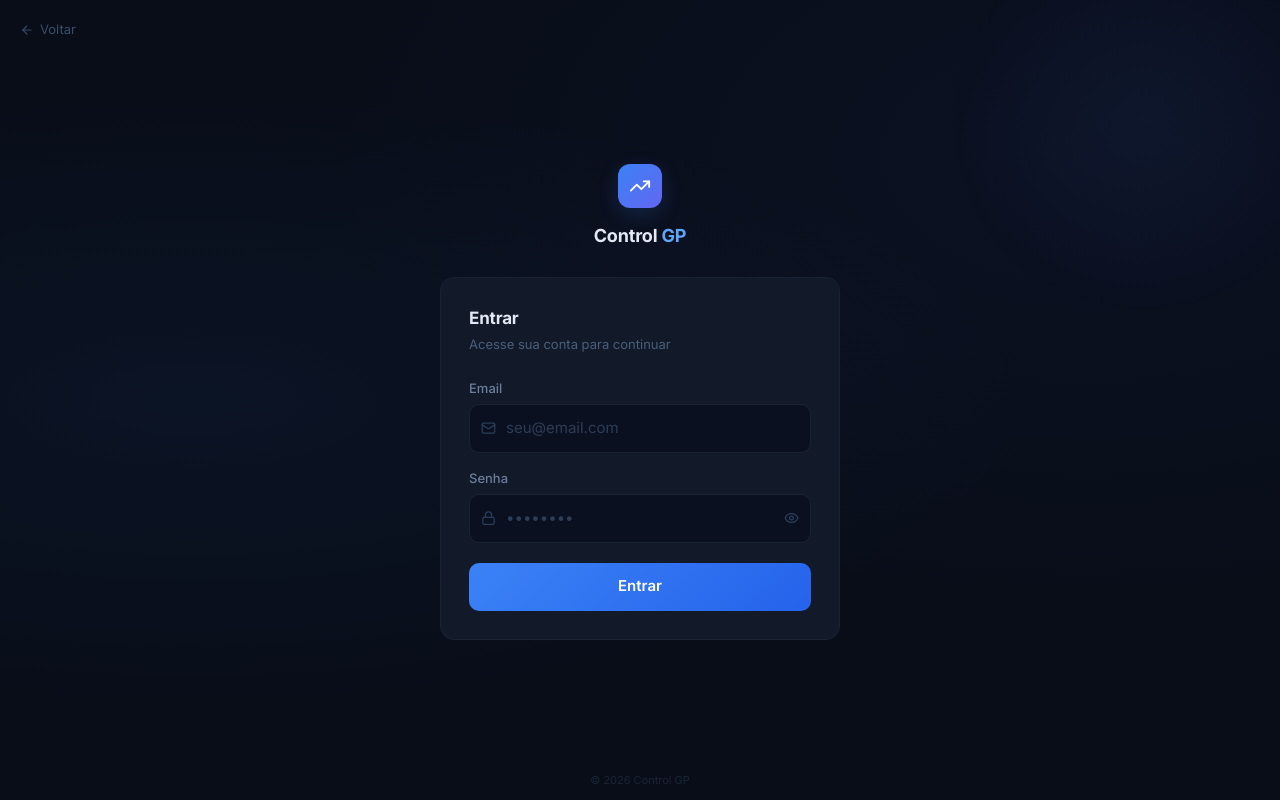
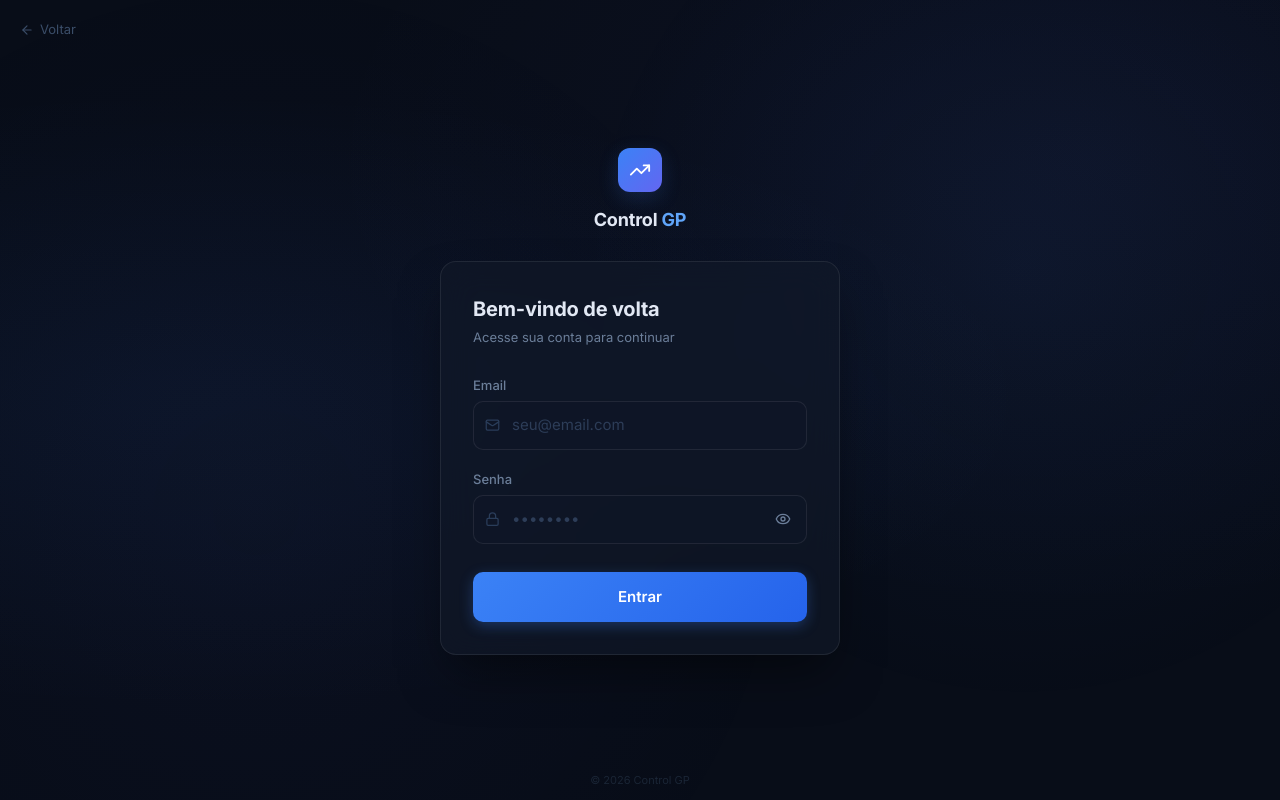
Before and after one commit to rorimlima/ControlGP, a React (Vite) app: page /login in a window 1280 px wide. Built offline with nearby package versions, Linux system fonts and the light colour scheme.

Commit message:
feat(auth): modern animations and glassmorphism on login screen

```diff
--- a/src/features/auth/AuthLayout.tsx
+++ b/src/features/auth/AuthLayout.tsx
@@ -17,13 +17,26 @@ export default function AuthLayout() {
       className="gradient-dark gradient-mesh"
       style={{ minHeight: '100dvh', display: 'flex', flexDirection: 'column' }}
     >
-      {/* Ambient glows */}
-      <div aria-hidden style={{ position: 'fixed', inset: 0, pointerEvents: 'none', overflow: 'hidden' }}>
-        <div style={{
-          position: 'absolute', top: '-10%', right: '-5%',
-          width: 400, height: 400,
-          background: 'radial-gradient(circle, rgba(59,130,246,0.05) 0%, transparent 70%)',
-        }} />
+      {/* Ambient glows animated */}
+      <div aria-hidden style={{ position: 'fixed', inset: 0, pointerEvents: 'none', overflow: 'hidden', zIndex: 0 }}>
+        <motion.div
+          animate={{ scale: [1, 1.2, 1], opacity: [0.4, 0.6, 0.4] }}
+          transition={{ duration: 8, repeat: Infinity, ease: 'easeInOut' }}
+          style={{
+            position: 'absolute', top: '-15%', right: '-10%',
+            width: '60vw', height: '60vw',
+            background: 'radial-gradient(circle, rgba(59,130,246,0.1) 0%, transparent 70%)',
+          }}
+        />
+        <motion.div
+          animate={{ scale: [1, 1.3, 1], opacity: [0.3, 0.5, 0.3] }}
+          transition={{ duration: 12, repeat: Infinity, ease: 'easeInOut', delay: 1 }}
+          style={{
+            position: 'absolute', bottom: '-20%', left: '-15%',
+            width: '70vw', height: '70vw',
+            background: 'radial-gradient(circle, rgba(99,102,241,0.08) 0%, transparent 70%)',
+          }}
+        />
       </div>
 
       {/* Back button */}
--- a/src/features/auth/LoginPage.tsx
+++ b/src/features/auth/LoginPage.tsx
@@ -4,7 +4,7 @@ import { useForm } from 'react-hook-form';
 import { zodResolver } from '@hookform/resolvers/zod';
 import { z } from 'zod';
 import { motion, AnimatePresence } from 'framer-motion';
-import { Eye, EyeOff, Mail, Lock, Loader2 } from 'lucide-react';
+import { Eye, EyeOff, Mail, Lock, Loader2, AlertTriangle } from 'lucide-react';
 import { toast } from 'sonner';
 import { useAuthStore } from '@/stores/auth-store';
 
@@ -83,50 +83,74 @@ export default function LoginPage() {
     }
   };
 
+  const containerVariants = {
+    hidden: { opacity: 0 },
+    visible: { opacity: 1, transition: { staggerChildren: 0.1 } }
+  };
+
+  const itemVariants = {
+    hidden: { opacity: 0, y: 15 },
+    visible: { opacity: 1, y: 0, transition: { type: 'spring' as const, stiffness: 300, damping: 24 } }
+  };
+
   return (
-    <div style={{
-      background: '#121929',
-      border: '1px solid #1a2236',
-      borderRadius: 14,
-      padding: '1.75rem',
-    }}>
-      <h2 style={{
-        fontSize: '1.0625rem',
+    <motion.div
+      initial={{ opacity: 0, scale: 0.95 }}
+      animate={{ opacity: 1, scale: 1 }}
+      transition={{ duration: 0.4, ease: 'easeOut' }}
+      style={{
+        background: 'rgba(18, 25, 41, 0.65)',
+        backdropFilter: 'blur(16px)',
+        WebkitBackdropFilter: 'blur(16px)',
+        border: '1px solid rgba(255, 255, 255, 0.08)',
+        boxShadow: '0 25px 50px -12px rgba(0, 0, 0, 0.5)',
+        borderRadius: 16,
+        padding: '2rem',
+      }}
+    >
+      <motion.div variants={containerVariants} initial="hidden" animate="visible">
+        <motion.h2 variants={itemVariants} style={{
+          fontSize: '1.25rem',
           fontWeight: 700,
           color: '#e2e8f4',
           marginBottom: '0.25rem',
           letterSpacing: '-0.01em',
         }}>
-        Entrar
-      </h2>
-      <p style={{ fontSize: '0.8125rem', color: '#4a5e7a', marginBottom: '1.5rem' }}>
+          Bem-vindo de volta
+        </motion.h2>
+        <motion.p variants={itemVariants} style={{ fontSize: '0.8125rem', color: '#6b7e99', marginBottom: '1.75rem' }}>
           Acesse sua conta para continuar
-      </p>
+        </motion.p>
 
         <AnimatePresence>
           {error && (
             <motion.div
-            initial={{ opacity: 0, y: -4 }}
-            animate={{ opacity: 1, y: 0 }}
-            exit={{ opacity: 0, y: -4 }}
-            style={{
-              marginBottom: '1.25rem',
-              padding: '0.625rem 0.875rem',
+              initial={{ opacity: 0, height: 0, marginBottom: 0 }}
+              animate={{ opacity: 1, height: 'auto', marginBottom: '1.25rem' }}
+              exit={{ opacity: 0, height: 0, marginBottom: 0 }}
+              style={{ overflow: 'hidden' }}
+            >
+              <div style={{
+                padding: '0.75rem 1rem',
                 borderRadius: 8,
-              background: 'rgba(239,68,68,0.08)',
-              border: '1px solid rgba(239,68,68,0.15)',
+                background: 'rgba(239,68,68,0.1)',
+                border: '1px solid rgba(239,68,68,0.2)',
                 color: '#f87171',
                 fontSize: '0.8125rem',
-            }}
-          >
-            {error}
+                display: 'flex',
+                alignItems: 'center',
+                gap: 8,
+              }}>
+                <AlertTriangle style={{ width: 14, height: 14, flexShrink: 0 }} />
+                <span>{error}</span>
+              </div>
             </motion.div>
           )}
         </AnimatePresence>
 
-      <form onSubmit={handleSubmit(onSubmit)} style={{ display: 'flex', flexDirection: 'column', gap: '1rem' }}>
+        <form onSubmit={handleSubmit(onSubmit)} style={{ display: 'flex', flexDirection: 'column', gap: '1.25rem' }}>
           {/* Email */}
-        <div>
+          <motion.div variants={itemVariants}>
             <label style={labelStyle}>Email</label>
             <div style={fieldStyle}>
               <Mail style={iconStyle} />
@@ -136,14 +160,21 @@ export default function LoginPage() {
                 placeholder="seu@email.com"
                 autoComplete="email"
                 className="input-field"
-              style={{ paddingLeft: 36 }}
+                style={{
+                  paddingLeft: 38,
+                  background: 'rgba(15, 23, 42, 0.4)',
+                  borderColor: 'rgba(255, 255, 255, 0.08)',
+                  transition: 'all 0.2s ease'
+                }}
+                onFocus={(e) => { e.currentTarget.style.background = 'rgba(15, 23, 42, 0.8)'; e.currentTarget.style.borderColor = '#3b82f6'; }}
+                onBlur={(e) => { e.currentTarget.style.background = 'rgba(15, 23, 42, 0.4)'; e.currentTarget.style.borderColor = 'rgba(255, 255, 255, 0.08)'; }}
               />
             </div>
             {errors.email && <p style={errorStyle}>{errors.email.message}</p>}
-        </div>
+          </motion.div>
 
           {/* Senha */}
-        <div>
+          <motion.div variants={itemVariants}>
             <label style={labelStyle}>Senha</label>
             <div style={fieldStyle}>
               <Lock style={iconStyle} />
@@ -153,47 +184,68 @@ export default function LoginPage() {
                 placeholder="••••••••"
                 autoComplete="current-password"
                 className="input-field"
-              style={{ paddingLeft: 36, paddingRight: 36 }}
+                style={{
+                  paddingLeft: 38, paddingRight: 38,
+                  background: 'rgba(15, 23, 42, 0.4)',
+                  borderColor: 'rgba(255, 255, 255, 0.08)',
+                  transition: 'all 0.2s ease'
+                }}
+                onFocus={(e) => { e.currentTarget.style.background = 'rgba(15, 23, 42, 0.8)'; e.currentTarget.style.borderColor = '#3b82f6'; }}
+                onBlur={(e) => { e.currentTarget.style.background = 'rgba(15, 23, 42, 0.4)'; e.currentTarget.style.borderColor = 'rgba(255, 255, 255, 0.08)'; }}
               />
               <button
                 type="button"
                 onClick={() => setShowPw(!showPw)}
                 style={{
                   position: 'absolute',
-                right: 10,
+                  right: 12,
                   top: '50%',
                   transform: 'translateY(-50%)',
                   background: 'none',
                   border: 'none',
                   cursor: 'pointer',
-                color: '#2a3d5a',
-                padding: 2,
+                  color: '#6b7e99',
+                  padding: 4,
                   display: 'flex',
                   alignItems: 'center',
+                  transition: 'color 0.2s',
                 }}
+                onMouseEnter={(e) => e.currentTarget.style.color = '#94a3b8'}
+                onMouseLeave={(e) => e.currentTarget.style.color = '#6b7e99'}
               >
                 {showPw
-                ? <EyeOff style={{ width: 15, height: 15 }} />
-                : <Eye style={{ width: 15, height: 15 }} />
+                  ? <EyeOff style={{ width: 16, height: 16 }} />
+                  : <Eye style={{ width: 16, height: 16 }} />
                 }
               </button>
             </div>
             {errors.password && <p style={errorStyle}>{errors.password.message}</p>}
-        </div>
+          </motion.div>
 
           {/* Submit */}
-        <button
+          <motion.div variants={itemVariants} style={{ marginTop: '0.5rem' }}>
+            <motion.button
+              whileHover={{ scale: 1.02 }}
+              whileTap={{ scale: 0.98 }}
               type="submit"
               disabled={isLoading}
               className="btn-primary"
-          style={{ width: '100%', marginTop: '0.25rem', padding: '12px' }}
+              style={{
+                width: '100%',
+                padding: '0.875rem',
+                fontSize: '0.9375rem',
+                fontWeight: 600,
+                boxShadow: '0 4px 14px rgba(59, 130, 246, 0.3)',
+              }}
             >
               {isLoading
-            ? <><Loader2 style={{ width: 15, height: 15, animation: 'spin 1s linear infinite' }} /> Entrando...</>
+                ? <><Loader2 style={{ width: 18, height: 18, animation: 'spin 1s linear infinite' }} /> Autenticando...</>
                 : 'Entrar'
               }
-        </button>
+            </motion.button>
+          </motion.div>
         </form>
-    </div>
+      </motion.div>
+    </motion.div>
   );
 }
```
Lines whose indentation alone changed are shown as unchanged.
